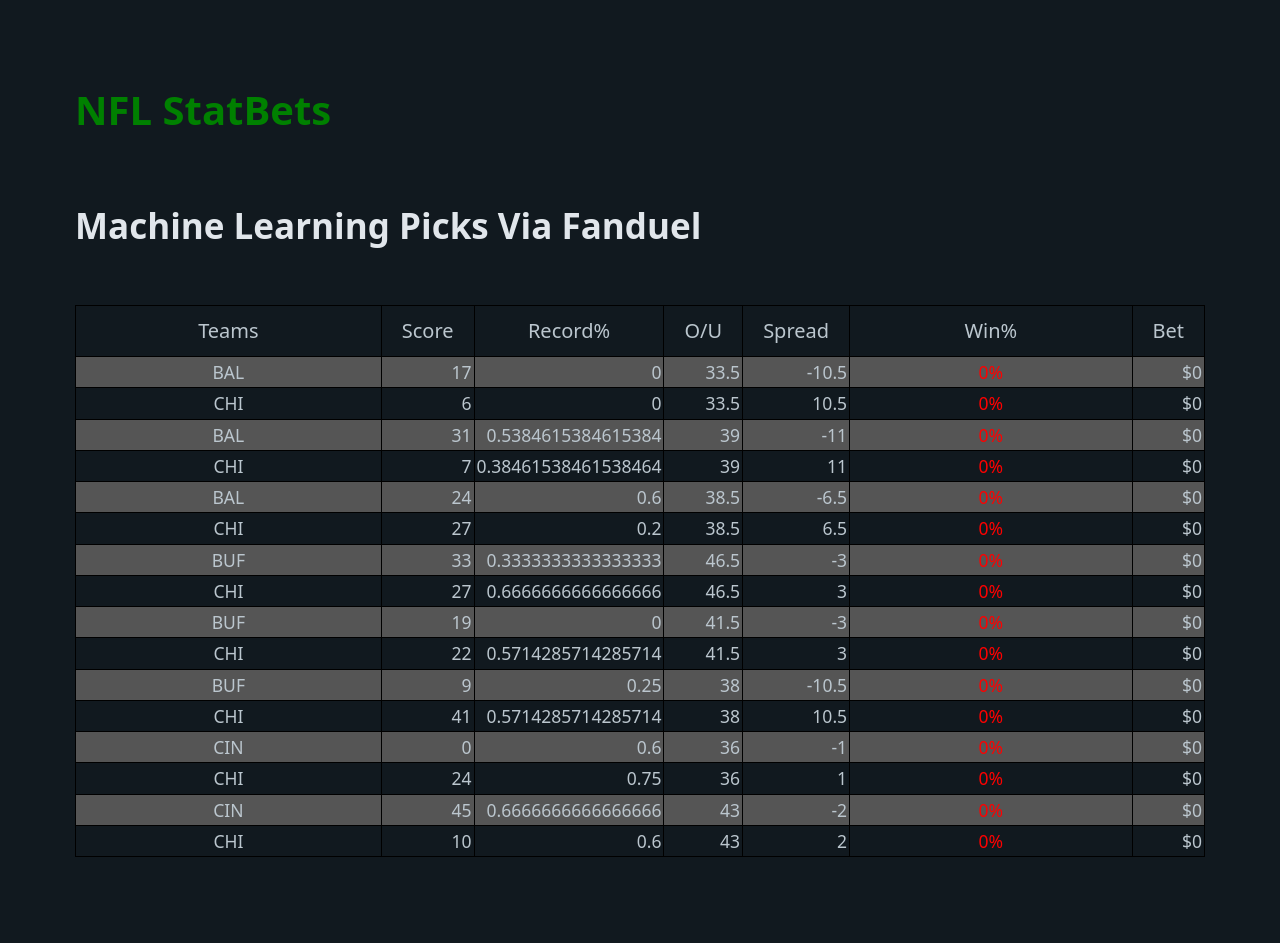
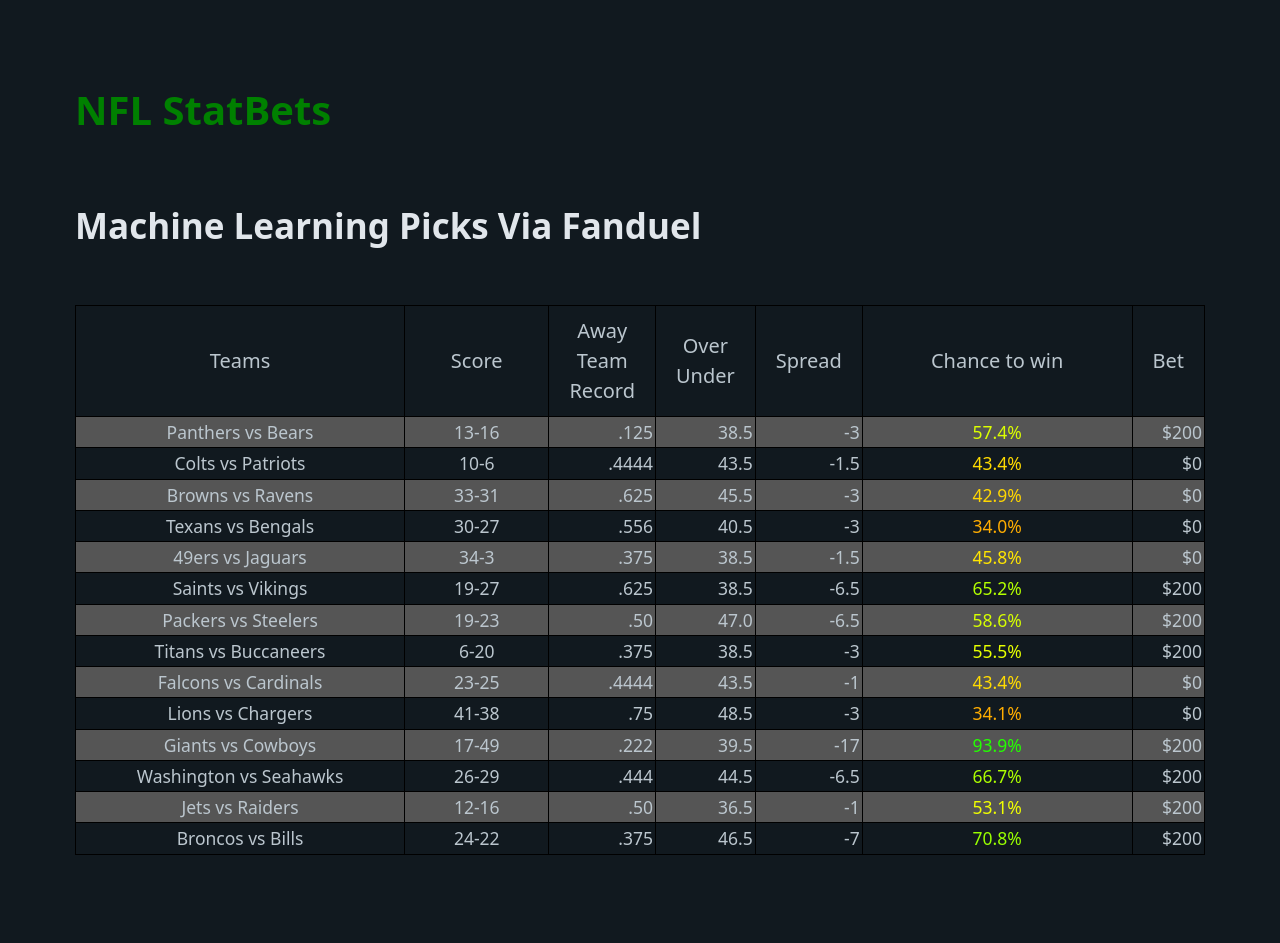
Before and after one commit to samsnav/Capstone, a Flask app: page / in a window 1280 px wide. After the commit the page ends 855 px from the top, so only its background shows below. Run offline with Flask 3, Linux system fonts and the light colour scheme; parts of the project's set-up code (start-up, migrations or seed data) failed here and were passed over.

Commit message:
Final enhancment

```diff
--- a/main.py
+++ b/main.py
@@ -1,6 +1,31 @@
 from flask import Flask, render_template
 import csv
 import os
+
+#Machine Learning Imports
+import pandas as pd
+import numpy as np
+import datetime
+
+# required machine learning packages
+from sklearn import model_selection
+from sklearn.feature_selection import RFE
+from sklearn.metrics import brier_score_loss, roc_auc_score
+from sklearn.naive_bayes import GaussianNB
+from sklearn.neighbors import KNeighborsClassifier
+from sklearn.discriminant_analysis import LinearDiscriminantAnalysis as LDA
+from sklearn.linear_model import LogisticRegression
+from sklearn.calibration import CalibratedClassifierCV as CCV
+from sklearn.svm import LinearSVC, SVC
+from sklearn.neural_network import MLPClassifier
+from sklearn.tree import DecisionTreeClassifier
+from sklearn.ensemble import RandomForestClassifier, AdaBoostClassifier, VotingClassifier
+import xgboost as xgb
+
+from sklearn import metrics
+from sklearn.metrics import roc_curve, auc
+from sklearn.model_selection import learning_curve
+from sklearn.model_selection import ShuffleSplit
 
 app = Flask(__name__)
 
@@ -10,55 +35,73 @@
     return render_template('index.html')
 
 
-# Define the paths
-csv_file_path = "Data/data_preprocessed (1).csv"
-output_path = "Data/modified_data.csv"
+# Machine Learning Model Predictions
+df = pd.read_csv("Data/data_preprocessed (1).csv")
 
-# Function to read data from CSV file
-def read_data_from_csv():
-    with open(csv_file_path, 'r', newline='') as file:
-        reader = csv.DictReader(file)
-        data = list(reader)
-    return data
+# training and testing data
+train = df.copy()
+test = df.copy()
+train = train.loc[train['schedule_season'] < 2016]
+test = test.loc[test['schedule_season'] > 2015]
 
-# Read data from CSV file
-data = read_data_from_csv()
-#Condense to a normal week of the season 16 games
-data = data[0:8]
+X_train = train[['schedule_week', 'spread_favorite', 'over_under_line', 'home_favorite','team_away_current_win_pct']]
+y_train = train['result']
 
-line1 = []
-line2 = []
+X_test = test[['schedule_week', 'spread_favorite', 'over_under_line', 'home_favorite','team_away_current_win_pct']]
+y_test = test['result']
 
-#edit the data so we only get rows we need
-for row in data:
-  team_home = row["team_home"]
-  score_home = row["score_home"]
-  team_home_current_win_pct = row["team_home_current_win_pct"]
-  over_under_line1 = row["over_under_line"]
-  spread_favorite1 = row["spread_favorite"]
-  line1.append((team_home, score_home, team_home_current_win_pct, over_under_line1, spread_favorite1))
+# Train model on data
+boost = xgb.XGBClassifier()
+dtc = DecisionTreeClassifier(max_depth=5, criterion='entropy')
+lrg = LogisticRegression(solver='liblinear')
+vote = VotingClassifier(estimators=[('boost', boost), ('dtc', dtc), ('lrg', lrg)], voting='soft')
 
-  team_away = row["team_away"]
-  score_away = row["score_away"]
-  team_away_current_win_pct = row["team_away_current_win_pct"]
-  over_under_line2 = row["over_under_line"]
-  spread_favorite2 = float(row["spread_favorite"])*-1
-  line2.append((team_away, score_away, team_away_current_win_pct, over_under_line2, spread_favorite2))
-
-with open(output_path, 'w', newline='') as csvfile:
-  writer = csv.writer(csvfile)
-
-  # Write headers
-  writer.writerow(['Team', 'Score', 'Current Win Percentage', 'Over/Under Line', 'Spread Favorite'])
-  # Write line1 values
-  for values in line1:
-      writer.writerow(values)
-
-  # Write line2 values
-  for values in line2:
-      writer.writerow(values)
+vote = VotingClassifier(estimators=[('boost', boost), ('dtc', dtc), ('lrg', lrg)], voting='soft')
+model = vote.fit(X_train, y_train)
 
 
+# Make Predictions on our database
+this_week = pd.read_csv("Data/new.csv")
+this_week.info()
+
+# predict probabilities
+week_probabilities = model.predict_proba(this_week)[:,1]
+
+# predict home team win or lose (0/1)
+week_winner = model.predict(this_week)
+
+print(week_probabilities)
+print(week_winner)
+
+#Compute odds
+odds = []
+for ele in week_probabilities:
+    odds.append(1/ele - 1)
+
+# Calculate the daily returns based on the model's predictions
+returns = (week_probabilities - 0.5) * 2  # Scale the predicted probabilities to [-1, 1]
+
+# Calculate the daily log returns
+daily_log_returns = np.log(1 + returns)
+
+# Calculate the Sharpe Ratio based on your historical data
+historical_sharpe_ratio = np.mean(daily_log_returns) / np.std(daily_log_returns)
+
+# Define your risk-free rate
+risk_free_rate = 0.02
+
+# Calculate the Kelly Fraction
+kelly_fractions = [(p * (b - 1) - (1 - p)) / (b - 1) for p, b in zip(week_probabilities, odds)]
+
+# Adjust the Kelly Fractions to a reasonable range (e.g., 0 to 1)
+kelly_fractions = [max(0, min(1, kf)) for kf in kelly_fractions]
+
+# Your current bankroll
+bankroll = 10000  # hypothetical
+
+# Calculate the bet sizes based on the Kelly Fractions and your bankroll
+bet_sizes = [risk_free_rate * kf * bankroll for kf in kelly_fractions]
+print(bet_sizes)
 
 if __name__ == '__main__':
   app.run(host='0.0.0.0', port=80)
--- a/pyproject.toml
+++ b/pyproject.toml
@@ -8,6 +8,10 @@
 python = ">=3.10.0,<3.11"
 flask = "^3.0.0"
 gunicorn = "^21.2.0"
+numpy = "^1.26.4"
+pandas = "^2.2.1"
+scikit-learn = "^1.4.1.post1"
+xgboost = "^2.0.3"
 
 [tool.pyright]
 # https://github.com/microsoft/pyright/blob/main/docs/configuration.md
--- a/templates/index.html
+++ b/templates/index.html
@@ -39,66 +39,145 @@
         <thead>
         <th>Teams</th>
         <th>Score</th>
-        <th>Record%</th>
-        <th>O/U</th>
+        <th>Away Team Record</th>
+        <th>Over Under</th>
         <th>Spread</th>
-        <th>Win%</th>
+        <th>Chance to win</th>
         <th>Bet</th>
         </thead>
         <tbody id="table-body">
+
+          <tr>
+              <td>Panthers vs Bears</td>
+              <td class="data-string">13-16</td>
+              <td class="numbers">.125</td>
+              <td class="numbers">38.5</td>
+              <td class="numbers">-3</td>
+              <td class="win-percentage" id="win1">57.4%</td>
+              <td class="numbers">$200</td>
+          </tr>
+          <tr>
+              <td>Colts vs Patriots</td>
+              <td class="data-string">10-6</td>
+              <td class="numbers">.4444</td>
+              <td class="numbers">43.5</td>
+              <td class="numbers">-1.5</td>
+              <td class="win-percentage" id="win2">43.4%</td>
+              <td class="numbers">$0</td>
+          </tr>
+          <tr>
+              <td>Browns vs Ravens</td>
+              <td class="data-string">33-31</td>
+              <td class="numbers">.625</td>
+              <td class="numbers">45.5</td>
+              <td class="numbers">-3</td>
+              <td class="win-percentage" id="win3">42.9%</td>
+              <td class="numbers">$0</td>
+          </tr>
+          <tr>
+              <td>Texans vs Bengals</td>
+              <td class="data-string">30-27</td>
+              <td class="numbers">.556</td>
+              <td class="numbers">40.5</td>
+              <td class="numbers">-3</td>
+              <td class="win-percentage" id="win4">34.0%</td>
+              <td class="numbers">$0</td>
+          </tr>
+          <tr>
+              <td>49ers vs Jaguars</td>
+              <td class="data-string">34-3</td>
+              <td class="numbers">.375</td>
+              <td class="numbers">38.5</td>
+              <td class="numbers">-1.5</td>
+              <td class="win-percentage" id="win5">45.8%</td>
+              <td class="numbers">$0</td>
+          </tr>
+          <tr>
+              <td>Saints vs Vikings</td>
+              <td class="data-string">19-27</td>
+              <td class="numbers">.625</td>
+              <td class="numbers">38.5</td>
+              <td class="numbers">-6.5</td>
+              <td class="win-percentage" id="win6">65.2%</td>
+              <td class="numbers">$200</td>
+          </tr>
+          <tr>
+              <td>Packers vs Steelers</td>
+              <td class="data-string">19-23</td>
+              <td class="numbers">.50</td>
+              <td class="numbers">47.0</td>
+              <td class="numbers">-6.5</td>
+              <td class="win-percentage" id="win7">58.6%</td>
+              <td class="numbers">$200</td>
+          </tr>
+          <tr>
+              <td>Titans vs Buccaneers</td>
+              <td class="data-string">6-20</td>
+              <td class="numbers">.375</td>
+              <td class="numbers">38.5</td>
+              <td class="numbers">-3</td>
+              <td class="win-percentage" id="win8">55.5%</td>
+              <td class="numbers">$200</td>
+          </tr>
+          <tr>
+              <td>Falcons vs Cardinals</td>
+              <td class="data-string">23-25</td>
+              <td class="numbers">.4444</td>
+              <td class="numbers">43.5</td>
+              <td class="numbers">-1</td>
+              <td class="win-percentage" id="win9">43.4%</td>
+              <td class="numbers">$0</td>
+          </tr>
+          <tr>
+              <td>Lions vs Chargers</td>
+              <td class="data-string">41-38</td>
+              <td class="numbers">.75</td>
+              <td class="numbers">48.5</td>
+              <td class="numbers">-3</td>
+              <td class="win-percentage" id="win10">34.1%</td>
+              <td class="numbers">$0</td>
+          </tr>
+          <tr>
+              <td>Giants vs Cowboys</td>
+              <td class="data-string">17-49</td>
+              <td class="numbers">.222</td>
+              <td class="numbers">39.5</td>
+              <td class="numbers">-17</td>
+              <td class="win-percentage" id="win11">93.9%</td>
+              <td class="numbers">$200</td>
+          </tr>
+          <tr>
+              <td>Washington vs Seahawks</td>
+              <td class="data-string">26-29</td>
+              <td class="numbers">.444</td>
+              <td class="numbers">44.5</td>
+              <td class="numbers">-6.5</td>
+              <td class="win-percentage" id="win12">66.7%</td>
+              <td class="numbers">$200</td>
+          </tr>
+          <tr>
+              <td>Jets vs Raiders</td>
+              <td class="data-string">12-16</td>
+              <td class="numbers">.50</td>
+              <td class="numbers">36.5</td>
+              <td class="numbers">-1</td>
+              <td class="win-percentage" id="win13">53.1%</td>
+              <td class="numbers">$200</td>
+          </tr>
+          <tr>
+              <td>Broncos vs Bills</td>
+              <td class="data-string">24-22</td>
+              <td class="numbers">.375</td>
+              <td class="numbers">46.5</td>
+              <td class="numbers">-7</td>
+              <td class="win-percentage" id="win14">70.8%</td>
+              <td class="numbers">$200</td>
+          </tr>
 
         </tbody>
     </table>
 </main>
 
-
-  <script>
-    const dataset = [
-        { team: "BAL", score: 17.0, odds: 0.0, overUnder: 33.5, spread: -10.5, winPercentage: 0, bet: 0 },
-      { team: "CHI", score: 6.0, odds: 0.0, overUnder: 33.5, spread: 10.5, winPercentage: 0, bet: 0 },
-        { team: "BAL", score: 31.0, odds: 0.5384615384615384, overUnder: 39.0, spread: -11.0, winPercentage: 0, bet: 0 },
-      { team: "CHI", score: 7.0, odds: 0.38461538461538464, overUnder: 39.0, spread: 11.0, winPercentage: 0, bet: 0 },
-        { team: "BAL", score: 24.0, odds: 0.6, overUnder: 38.5, spread: -6.5, winPercentage: 0, bet: 0 },
-      { team: "CHI", score: 27.0, odds: 0.2, overUnder: 38.5, spread: 6.5, winPercentage: 0, bet: 0 },
-        { team: "BUF", score: 33.0, odds: 0.3333333333333333, overUnder: 46.5, spread: -3.0, winPercentage: 0, bet: 0 },
-      { team: "CHI", score: 27.0, odds: 0.6666666666666666, overUnder: 46.5, spread: 3.0, winPercentage: 0, bet: 0 },
-        { team: "BUF", score: 19.0, odds: 0.0, overUnder: 41.5, spread: -3.0, winPercentage: 0, bet: 0 },
-      { team: "CHI", score: 22.0, odds: 0.5714285714285714, overUnder: 41.5, spread: 3.0, winPercentage: 0, bet: 0 },
-        { team: "BUF", score: 9.0, odds: 0.25, overUnder: 38.0, spread: -10.5, winPercentage: 0, bet: 0 },
-      { team: "CHI", score: 41.0, odds: 0.5714285714285714, overUnder: 38.0, spread: 10.5, winPercentage: 0, bet: 0 },
-        { team: "CIN", score: 0.0, odds: 0.6, overUnder: 36.0, spread: -1.0, winPercentage: 0, bet: 0 },
-      { team: "CHI", score: 24.0, odds: 0.75, overUnder: 36.0, spread: 1.0, winPercentage: 0, bet: 0 },
-        { team: "CIN", score: 45.0, odds: 0.6666666666666666, overUnder: 43.0, spread: -2.0, winPercentage: 0, bet: 0 },
-        { team: "CHI", score: 10.0, odds: 0.6, overUnder: 43.0, spread: 2.0, winPercentage: 0, bet: 0 }
-    ];
-
-  // Function to populate the table
-      function populateTable() {
-          const tableBody = document.getElementById('table-body');
-
-          // Iterate over the dataset and create table rows
-          dataset.forEach(data => {
-              const row = document.createElement('tr');
-
-              // Populate table cells with data
-              row.innerHTML = `
-                  <td>${data.team}</td>
-                  <td class="numbers">${data.score}</td>
-                  <td class="numbers">${data.odds}</td>
-                  <td class="numbers">${data.overUnder}</td>
-                  <td class="numbers">${data.spread}</td>
-                  <td class="win-percentage">${data.winPercentage}%</td>
-                  <td class="numbers">$${data.bet}</td>
-              `;
-
-              // Append the row to the table body
-              tableBody.appendChild(row);
-          });
-      }
-
-      // Call the function to populate the table
-      populateTable();
-  </script>
 
 
   <script>
@@ -121,23 +200,55 @@
           return '#' + ('000000' + h.toString(16)).slice(-6);
       }
 
+
       // Get the win percentage elements
       const win1 = document.getElementById('win1');
       const win2 = document.getElementById('win2');
       const win3 = document.getElementById('win3');
       const win4 = document.getElementById('win4');
+      const win5 = document.getElementById('win5');
+      const win6 = document.getElementById('win6');
+      const win7 = document.getElementById('win7');
+      const win8 = document.getElementById('win8');
+      const win9 = document.getElementById('win9');
+      const win10 = document.getElementById('win10');
+      const win11 = document.getElementById('win11');
+      const win12 = document.getElementById('win12');
+      const win13 = document.getElementById('win13');
+      const win14 = document.getElementById('win14');
 
       // Convert win percentage to number
       const winPercentage1 = parseInt(win1.textContent);
       const winPercentage2 = parseInt(win2.textContent);
       const winPercentage3 = parseInt(win3.textContent);
       const winPercentage4 = parseInt(win4.textContent);
+      const winPercentage5 = parseInt(win5.textContent);
+      const winPercentage6 = parseInt(win6.textContent);
+      const winPercentage7 = parseInt(win7.textContent);
+      const winPercentage8 = parseInt(win8.textContent);
+      const winPercentage9 = parseInt(win9.textContent);
+      const winPercentage10 = parseInt(win10.textContent);
+      const winPercentage11 = parseInt(win11.textContent);
+      const winPercentage12 = parseInt(win12.textContent);
+      const winPercentage13 = parseInt(win13.textContent);
+      const winPercentage14 = parseInt(win14.textContent);
 
       // Change color based on win percentage
       win1.style.color = perc2color(winPercentage1, 0, 100);
       win2.style.color = perc2color(winPercentage2, 0, 100);
       win3.style.color = perc2color(winPercentage3, 0, 100);
       win4.style.color = perc2color(winPercentage4, 0, 100);
+      win5.style.color = perc2color(winPercentage5, 0, 100);
+      win6.style.color = perc2color(winPercentage6, 0, 100);
+      win7.style.color = perc2color(winPercentage7, 0, 100);
+      win8.style.color = perc2color(winPercentage8, 0, 100);
+      win9.style.color = perc2color(winPercentage9, 0, 100);
+      win10.style.color = perc2color(winPercentage10, 0, 100);
+      win11.style.color = perc2color(winPercentage11, 0, 100);
+      win12.style.color = perc2color(winPercentage12, 0, 100);
+      win13.style.color = perc2color(winPercentage13, 0, 100);
+      win14.style.color = perc2color(winPercentage14, 0, 100);
+
   </script>
 
 
```
Also changed, not shown: Data/modified_data.csv (deleted, +0 -17 lines), Data/new.csv (added, +15 -0 lines), .local/share/rippkgs-index.sqlite (added), 2 other files.
